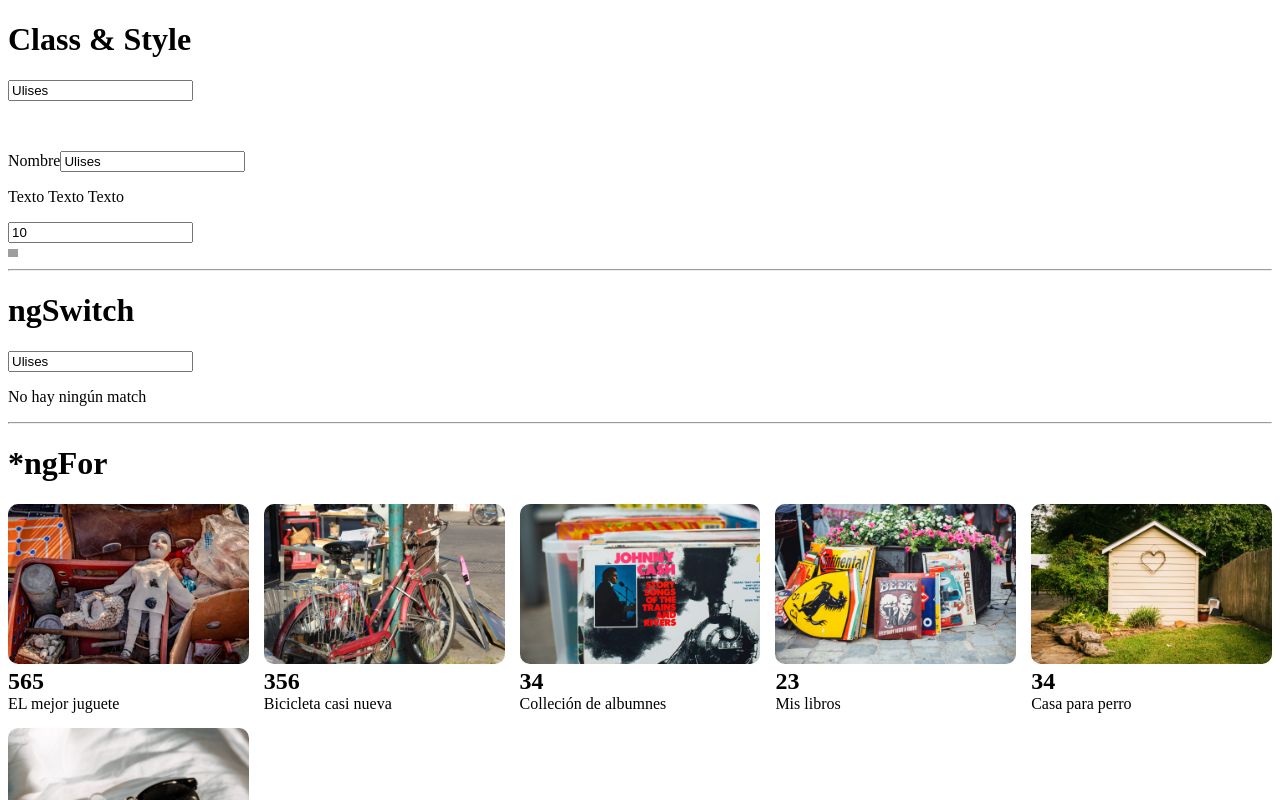
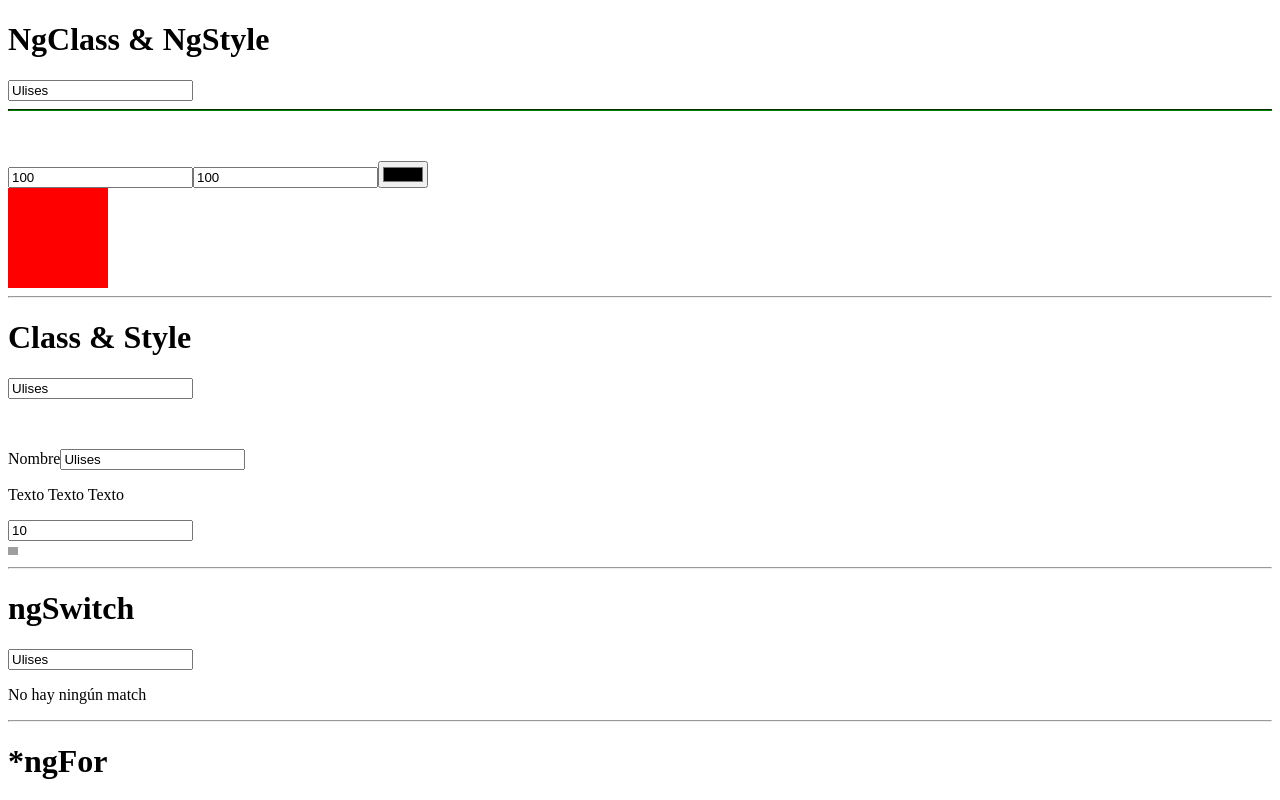
Before and after one commit to UlisesC12/myStoreAngular, an Angular app: page / in a window 1280 px wide. Shown: the top 800 px of the page. Built offline with nearby package versions, Linux system fonts and the light colour scheme; grey boxes are pictures that could not be loaded.

Commit message:
class 18 finished - ng Models Styles

```diff
--- a/src/app/app.component.html
+++ b/src/app/app.component.html
@@ -1,3 +1,31 @@
+<h1>NgClass & NgStyle</h1>
+<input type="text" required #nameInput4="ngModel" [(ngModel)]="person.name" />
+<hr class="line-error"
+  [ngClass]="{
+    'valid': nameInput4.valid,
+    'invalid': nameInput4.invalid
+  }" />
+<p class="message-error" [class.invalid]="nameInput4.invalid">
+  El campo es requerido
+</p>
+<div class="styles">
+  <div>
+    <input type="number" [(ngModel)]="box.width" />
+    <input type="number" [(ngModel)]="box.height" />
+    <input type="color" [(ngModel)]="box.background" />
+  </div>
+  <div>
+    <div [ngStyle]="{
+      'width.px': box.width,
+      'height.px': box.height,
+      'background-color': box.background,
+      'display':'block'
+    }"></div>
+  </div>
+</div>
+
+<hr>
+
 <h1>Class & Style</h1>
 <input type="text" required #nameInput2="ngModel" [(ngModel)]="person.name">
 <p class="message-error" [class.invalid]="nameInput2.invalid">El campo es requerido</p>
--- a/src/app/app.component.scss
+++ b/src/app/app.component.scss
@@ -30,6 +30,18 @@
         opacity: 1;
     }
 }
+
+.line-error{
+    height: 0;
+    border-bottom: 1px solid;
+    &.invalid {
+        border-color: red;
+    }
+    &.valid {
+        border-color: green;
+    }
+}
+
 .styles{
     display: grid;
     grid-template-columns: repeat(1, 1fr);
--- a/src/app/app.component.ts
+++ b/src/app/app.component.ts
@@ -19,6 +19,11 @@ export class AppComponent {
   }
   names: String[] = ['Ulises', 'Nicolas', 'Julian'];
   newName = '';
+  box = {
+    width: 100,
+    height: 100,
+    background: 'red',
+  };
   products: Product[] = [
     {
       name: 'EL mejor juguete',
```
